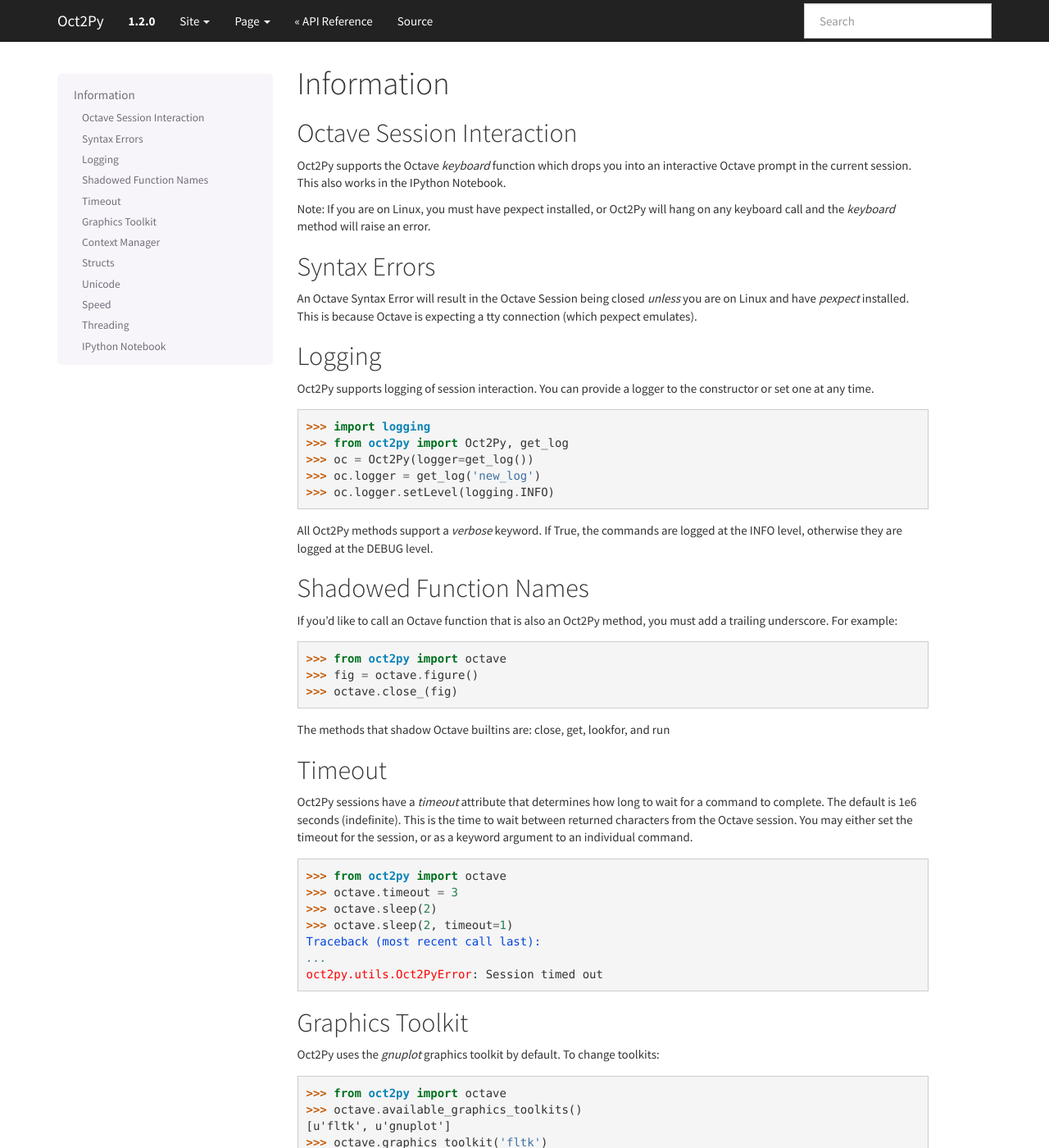
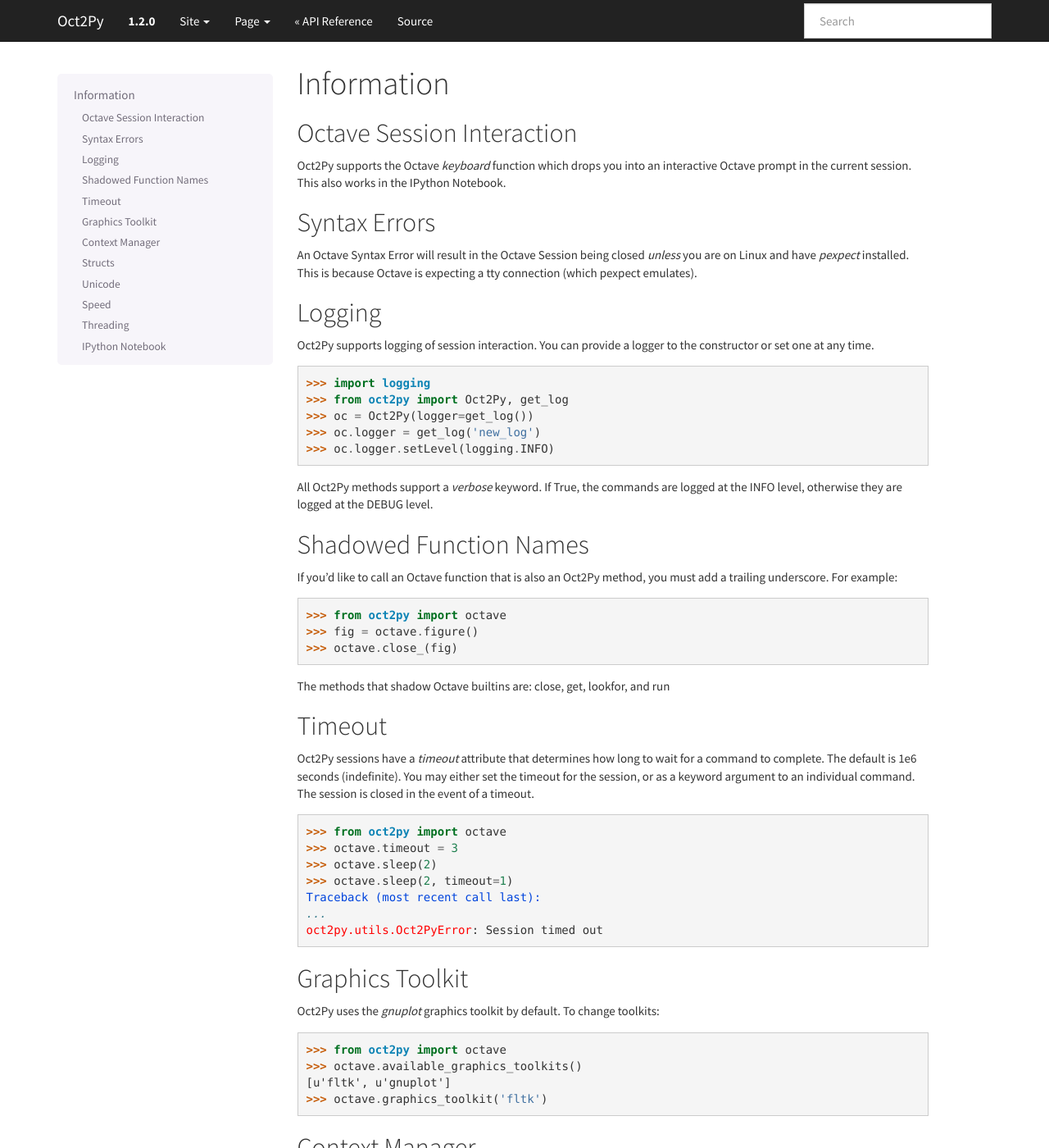
Before and after one commit to blink1073/oct2py, a Sphinx documentation site: the page built from docs/source/info.rst, in a window 1280 px wide and 1400 px high. Shown: the whole window at 82% size. Built offline with Sphinx 7.4.7, drawn with Linux system fonts in a browser that asks for light colours.

Commit message:
Update docs

```diff
--- a/docs/source/info.rst
+++ b/docs/source/info.rst
@@ -8,9 +8,6 @@
 Oct2Py supports the Octave `keyboard` function
 which drops you into an interactive Octave prompt in the current session.
 This also works in the IPython Notebook.
-
-Note: If you are on Linux, you must have pexpect installed, or Oct2Py will
-hang on any keyboard call and the `keyboard` method will raise an error.
 
 
 Syntax Errors
@@ -54,10 +51,10 @@
 Timeout
 =======
 Oct2Py sessions have a `timeout` attribute that determines how long to wait
-for a command to complete.  The default is 1e6 seconds (indefinite).  This
-is the time to wait between returned characters from the Octave
-session.  You may either set the timeout for the session, or as a keyword
-argument to an individual command.
+for a command to complete.  The default is 1e6 seconds (indefinite).
+You may either set the timeout for the session, or as a keyword
+argument to an individual command.  The session is closed in the event of a
+timeout.
 
 
 .. code-block:: python
@@ -143,6 +140,7 @@
 
 IPython Notebook
 ================
-Oct2Py provides OctaveMagic_ for IPython, including inline plotting in notebooks.
+Oct2Py provides OctaveMagic_ for IPython, including inline plotting in
+notebooks.
 
 .. _OctaveMagic: http://nbviewer.ipython.org/github/blink1073/oct2py/blob/master/example/octavemagic_extension.ipynb?create=1
```
Also changed, not shown: README.rst (+8 -6 lines).
